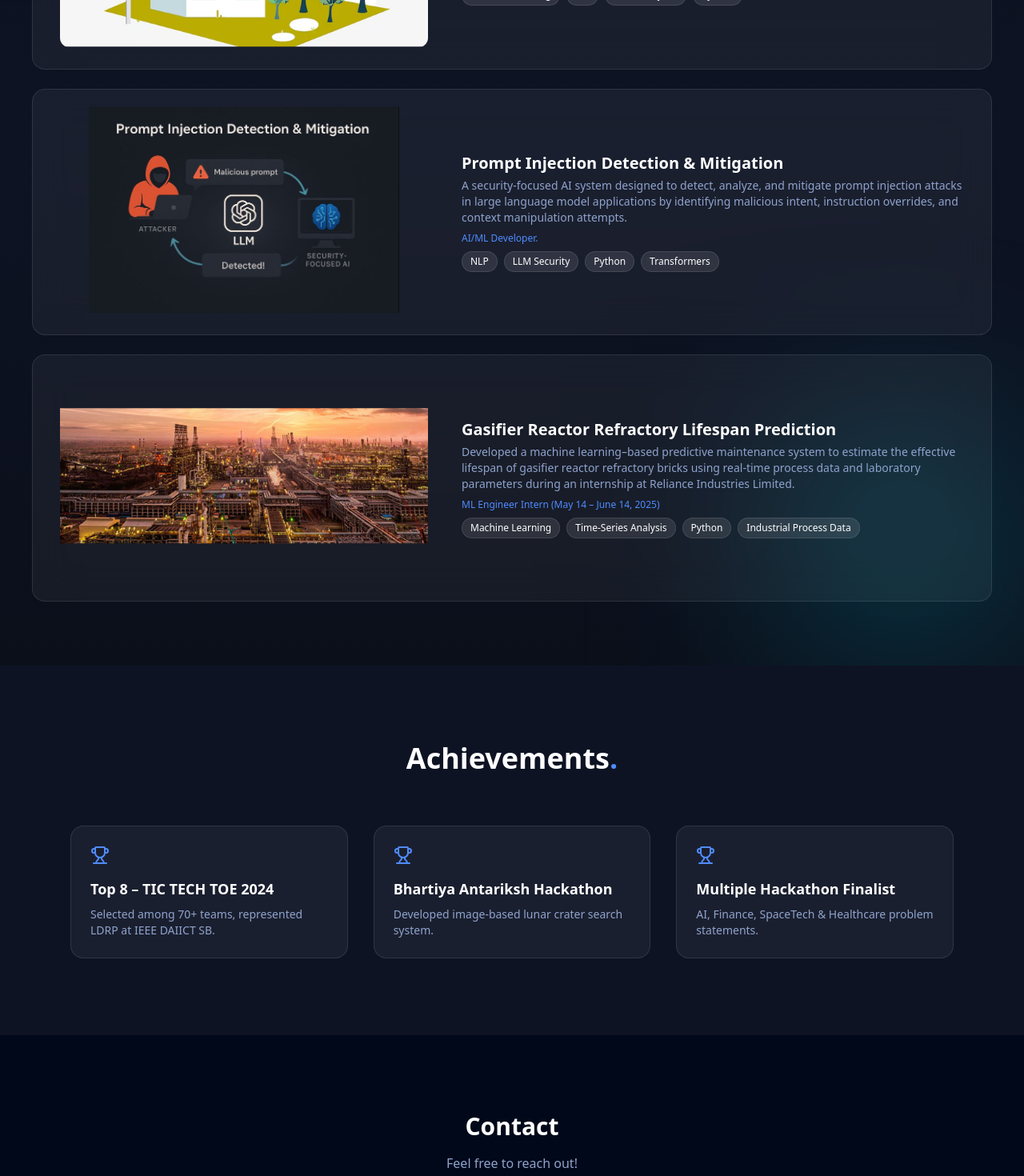
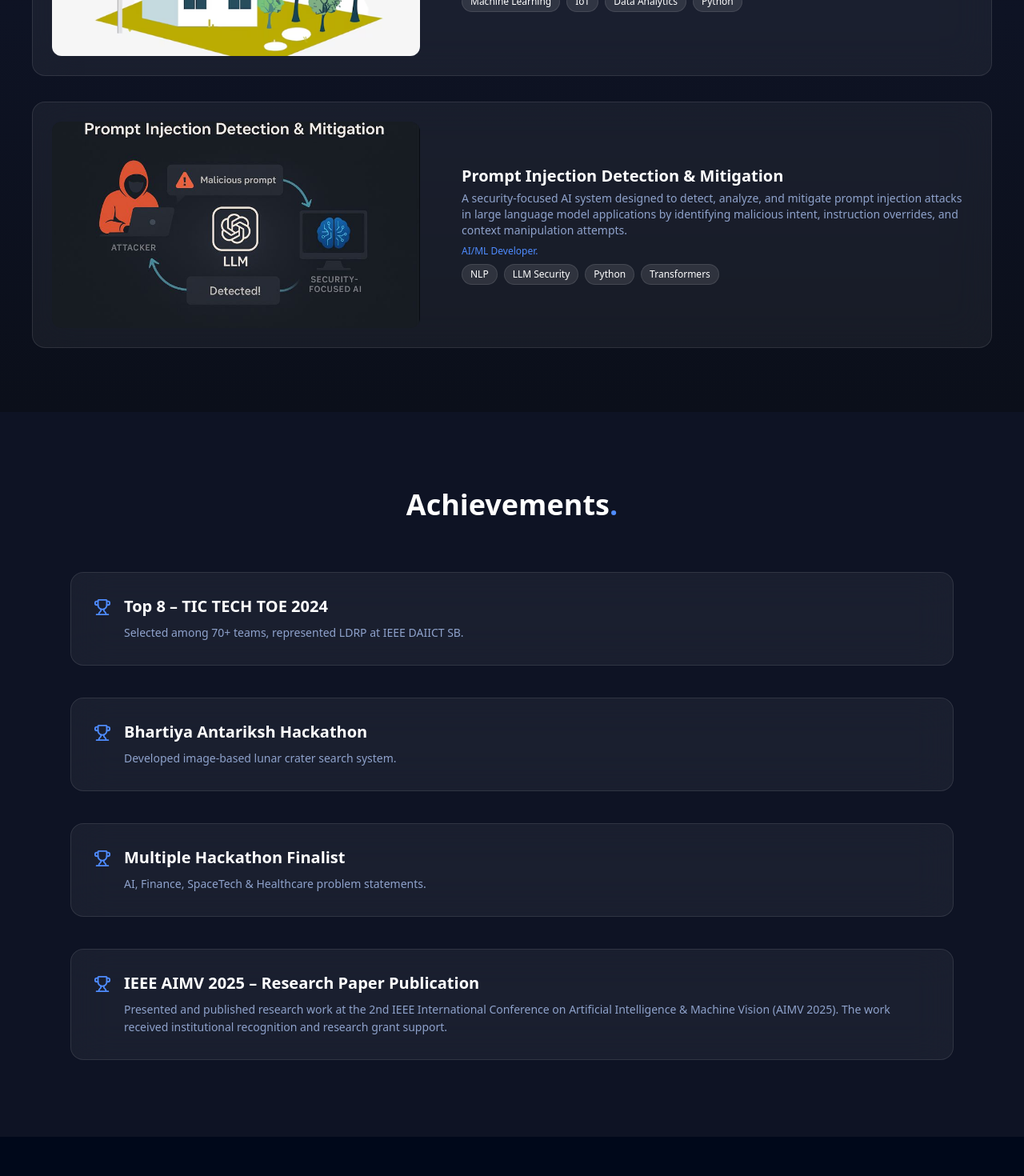
Before and after one commit to CharmiPadh03/Unicorn, a React (Vite) app: page / in a window 1280 px wide. Shown: the part 4640-6110 px from the top of the page at 80% size. Built offline with nearby package versions, Linux system fonts and the light colour scheme.

Commit message:
Updated portfolio section

```diff
--- a/src/sections/Achievements.jsx
+++ b/src/sections/Achievements.jsx
@@ -14,34 +14,72 @@ const achievements = [
     title: "Multiple Hackathon Finalist",
     desc: "AI, Finance, SpaceTech & Healthcare problem statements.",
   },
+  {
+    title: "IEEE AIMV 2025 – Research Paper Publication",
+    desc:
+      "Presented and published research work at the 2nd IEEE International Conference on Artificial Intelligence & Machine Vision (AIMV 2025). The work received institutional recognition and research grant support.",
+  },
 ];
 
 export default function Achievements() {
   return (
-    <section id="achievements" className="py-24 bg-[#0E1324]">
-      <h2 className="text-4xl font-bold text-center mb-16">
+    <section
+      id="achievements"
+      className="relative py-24 bg-[#0E1324] overflow-hidden"
+    >
+      {/* HEADING */}
+      <motion.h2
+        initial={{ opacity: 0, y: 20 }}
+        whileInView={{ opacity: 1, y: 0 }}
+        viewport={{ once: true }}
+        transition={{ duration: 0.6 }}
+        className="text-4xl font-bold text-center mb-16"
+      >
         Achievements<span className="text-(--accent)">.</span>
-      </h2>
+      </motion.h2>
 
-      <div className="grid md:grid-cols-3 gap-8 max-w-6xl mx-auto px-6">
+      {/* LIST */}
+      <div className="max-w-6xl mx-auto px-6 flex flex-col gap-10">
         {achievements.map((a, i) => (
           <motion.div
             key={i}
-            whileHover={{ scale: 1.05 }}
-            initial={{ opacity: 0, y: 30 }}
-            whileInView={{ opacity: 1, y: 0 }}
-            transition={{ duration: 0.5, delay: i * 0.15 }}
-            viewport={{ once: true }}
-            className="relative p-6 rounded-2xl bg-white/5 border border-white/10
-                       overflow-hidden group"
+            initial={{
+              opacity: 0,
+              x: i % 2 === 0 ? -120 : 120,
+            }}
+            whileInView={{
+              opacity: 1,
+              x: 0,
+            }}
+            viewport={{ once: true, margin: "-80px" }}
+            transition={{
+              duration: 0.8,
+              ease: "easeOut",
+            }}
+            className="
+              relative
+              bg-white/5 border border-white/10
+              backdrop-blur-xl
+              rounded-2xl
+              p-6 md:p-7
+              flex items-start gap-4
+            "
           >
-            {/* Glow */}
-            <div className="absolute inset-0 bg-gradient-to-r from-(--accent)/20 to-transparent
-                            opacity-0 group-hover:opacity-100 transition-opacity" />
+            {/* ICON */}
+            <div className="text-(--accent) mt-1 shrink-0">
+              <Trophy size={22} />
+            </div>
 
-            <Trophy className="text-(--accent) mb-4" />
-            <h3 className="text-lg font-semibold">{a.title}</h3>
-            <p className="text-sm text-(--text-muted) mt-2">{a.desc}</p>
+            {/* CONTENT */}
+            <div>
+              <h3 className="text-lg md:text-xl font-semibold">
+                {a.title}
+              </h3>
+
+              <p className="text-sm text-(--text-muted) mt-2 leading-relaxed">
+                {a.desc}
+              </p>
+            </div>
           </motion.div>
         ))}
       </div>
--- a/src/sections/Projects.jsx
+++ b/src/sections/Projects.jsx
@@ -2,34 +2,7 @@ import { motion } from "framer-motion";
 import { ExternalLink } from "lucide-react";
 import { useState } from "react";
 
-/* ================= ANIMATIONS ================= */
-
-const container = {
-  hidden: { opacity: 0 },
-  visible: {
-    opacity: 1,
-    transition: { staggerChildren: 0.12, delayChildren: 0.2 },
-  },
-};
-
-const card = {
-  hidden: { opacity: 0, y: 20 },
-  visible: {
-    opacity: 1,
-    y: 0,
-    transition: { duration: 0.5, ease: "easeOut" },
-  },
-};
-
-const imageFloat = {
-  animate: {
-    y: [0, -4, 0],
-    transition: { duration: 3, repeat: Infinity, ease: "easeInOut" },
-  },
-};
-
-/* ================= DATA ================= */
-/* (UNCHANGED — keeping your content exactly same) */
+/* ================= DATA (UNCHANGED) ================= */
 
 const projects = [
   {
@@ -39,8 +12,6 @@ const projects = [
     role: "AI/ML Developer.",
     tech: ["Machine Learning", "IoT", "Data Analytics", "Python"],
     image: "/projects/sunadapt.png",
-    live: "#",
-    github: "#",
   },
   {
     title: "Prompt Injection Detection & Mitigation",
@@ -49,21 +20,6 @@ const projects = [
     role: "AI/ML Developer.",
     tech: ["NLP", "LLM Security", "Python", "Transformers"],
     image: "/projects/prompt-injection.png",
-    live: "#",
-    github: "#",
-  },
-  {
-    title: "Gasifier Reactor Refractory Lifespan Prediction",
-    desc:
-      "Developed a machine learning–based predictive maintenance system to estimate the effective lifespan of gasifier reactor refractory bricks using real-time process data and laboratory parameters during an internship at Reliance Industries Limited.",
-    role: "ML Engineer Intern (May 14 – June 14, 2025)",
-    tech: [
-      "Machine Learning",
-      "Time-Series Analysis",
-      "Python",
-      "Industrial Process Data",
-    ],
-    image: "/projects/Reliance.png",
   },
 
 ];
@@ -82,7 +38,8 @@ const researchProjects = [
     doi: "https://doi.org/10.1109/AIMV66517.2025.11203522",
   },
   {
-    title: "Quantum Simulation Tools – A Comprehensive Survey(Research Book Chapter)",
+    title:
+      "Quantum Simulation Tools – A Comprehensive Survey (Research Book Chapter)",
     desc:
       "A comparative study of prominent quantum simulation platforms, analyzing their capabilities and applicability for quantum algorithm development and experimentation.",
     note:
@@ -111,20 +68,14 @@ export default function Projects() {
       id="projects"
       className="relative py-16 md:py-20 bg-linear-to-b from-[#0B0F1A] via-[#0E1324] to-[#0B0F1A]"
     >
-      {/* Background */}
-      <div className="absolute inset-0 overflow-hidden">
-        <div className="absolute -top-40 -left-40 w-[300px] md:w-[400px] h-[300px] md:h-[400px] bg-purple-500/20 blur-[120px]" />
-        <div className="absolute bottom-0 right-0 w-[260px] md:w-[300px] h-[260px] md:h-[300px] bg-cyan-400/20 blur-[120px]" />
-      </div>
-
       <div className="relative z-10 max-w-screen-2xl mx-auto px-5 sm:px-8 md:px-10">
         {/* Heading */}
         <motion.div
-          initial={{ opacity: 0, y: 12 }}
+          initial={{ opacity: 0, y: 20 }}
           whileInView={{ opacity: 1, y: 0 }}
           viewport={{ once: true }}
-          transition={{ duration: 0.5 }}
-          className="text-center mb-8"
+          transition={{ duration: 0.6 }}
+          className="text-center mb-10"
         >
           <p className="text-sm tracking-widest text-(--accent)">
             WORK & RESEARCH
@@ -135,7 +86,7 @@ export default function Projects() {
         </motion.div>
 
         {/* Toggle */}
-        <div className="flex justify-center gap-4 mb-10 flex-wrap">
+        <div className="flex justify-center gap-4 mb-10">
           {["projects", "research"].map((tab) => (
             <button
               key={tab}
@@ -151,18 +102,24 @@ export default function Projects() {
           ))}
         </div>
 
-        {/* Cards */}
-        <motion.div
-          key={activeTab}
-          variants={container}
-          initial="hidden"
-          animate="visible"
-          className="flex flex-col gap-6"
-        >
+        {/* LIST */}
+        <div className="flex flex-col gap-8">
           {data.map((p, i) => (
             <motion.div
               key={`${activeTab}-${i}`}
-              variants={card}
+              initial={{
+                opacity: 0,
+                x: i % 2 === 0 ? -120 : 120,
+              }}
+              whileInView={{
+                opacity: 1,
+                x: 0,
+              }}
+              viewport={{ once: true, margin: "-80px" }}
+              transition={{
+                duration: 0.8,
+                ease: "easeOut",
+              }}
               className="relative rounded-2xl bg-white/5 backdrop-blur-xl border border-white/10 p-5 sm:p-6"
             >
               {p.doi && (
@@ -178,19 +135,13 @@ export default function Projects() {
 
               <div className="grid grid-cols-1 lg:grid-cols-[480px_1fr] gap-6 lg:gap-8 items-center">
                 {/* Image */}
-                <motion.div
-                  variants={imageFloat}
-                  animate="animate"
-                  className="w-full flex justify-center"
-                >
-                  <div className="w-full max-w-[460px] aspect-video flex items-center justify-center">
-                    <img
-                      src={p.image}
-                      alt={p.title}
-                      className="w-full h-full object-contain rounded-xl"
-                    />
-                  </div>
-                </motion.div>
+                <div className="w-full max-w-[460px] aspect-video overflow-hidden rounded-xl">
+                  <img
+                    src={p.image}
+                    alt={p.title}
+                    className="w-full h-full object-cover"
+                  />
+                </div>
 
                 {/* Content */}
                 <div>
@@ -237,7 +188,7 @@ export default function Projects() {
               </div>
             </motion.div>
           ))}
-        </motion.div>
+        </div>
       </div>
     </section>
   );
```
